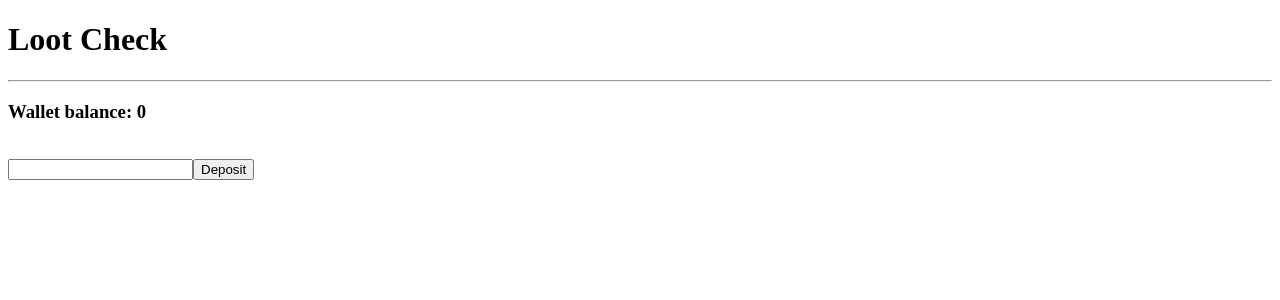
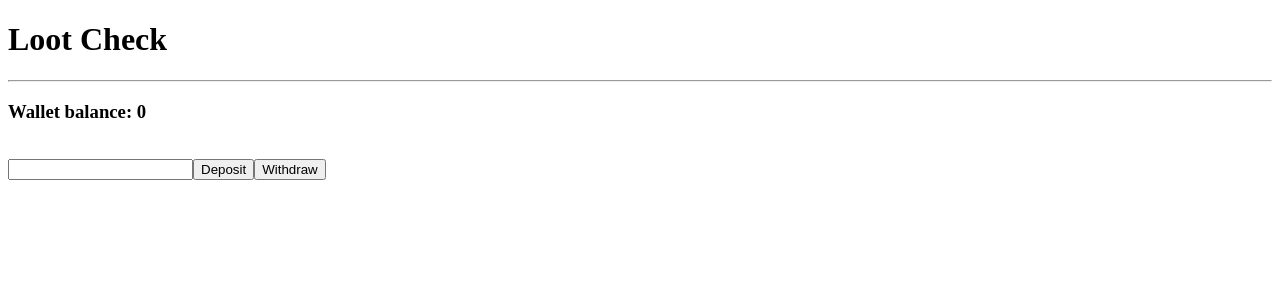
Before and after one commit to WilleniumFalcon91/lootCheck, a React (Create React App) app: page / in a window 1280 px wide. Shown: the top 300 px of the page. Built offline with nearby package versions, Linux system fonts and the light colour scheme.

Commit message:
passes withdraw test code to production

```diff
--- a/src/components/Wallet.js
+++ b/src/components/Wallet.js
@@ -1,6 +1,7 @@
 import React, { Component } from 'react';
 import { connect } from 'react-redux';
 import { deposit } from '../actions/balance';
+import { withdraw } from '../actions/balance';
 
 export class Wallet extends Component {
     constructor(props) {
@@ -14,6 +15,8 @@
 
     deposit = () => this.props.deposit(this.state.balance);
 
+    withdraw = () => this.props.withdraw(this.state.balance);
+
     render() {
         return (
             <div>
@@ -21,6 +24,7 @@
                 <br />
                 <input className="input-wallet" onChange={this.updateBalance}/>
                 <button className="btn-deposit" onClick={this.deposit}>Deposit</button>
+                <button className="btn-withdraw" onClick={this.withdraw}>Withdraw</button>
             </div>
         )
     }
```
Also changed, not shown: 2 other files (tests, documents, lock files or other folders).
